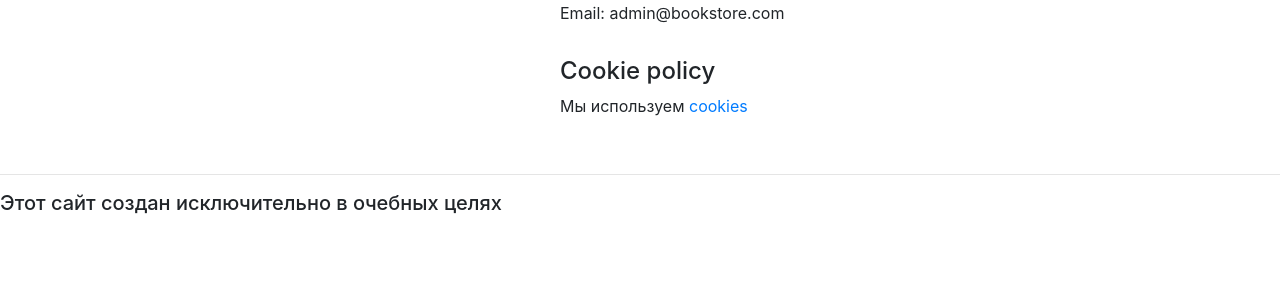
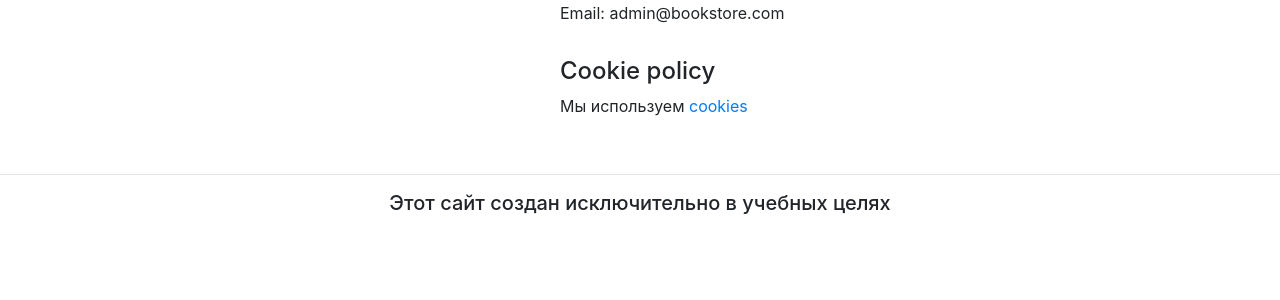
Before and after one commit to paganism/bookstore, a Django app: template bookstore/cart/templates/cart/detail.html in a window 1280 px wide. Shown: the part 431-731 px from the top of the page. Run offline with Django 3.2, Linux system fonts and the light colour scheme; the template is opened without the code that fills it, so the values that code supplies are empty; some libraries are stand-ins or nearby versions.

Commit message:
modified footer

```diff
--- a/bookstore/store/templates/_footer.html
+++ b/bookstore/store/templates/_footer.html
@@ -84,5 +84,7 @@
         </div>
     </div>
     <hr>
-    <h5>Этот сайт создан исключительно в очебных целях</h5>
+    <div class="text-center">
+        <h5>Этот сайт создан исключительно в учебных целях</h5>
+    </div>
 </footer>
```
